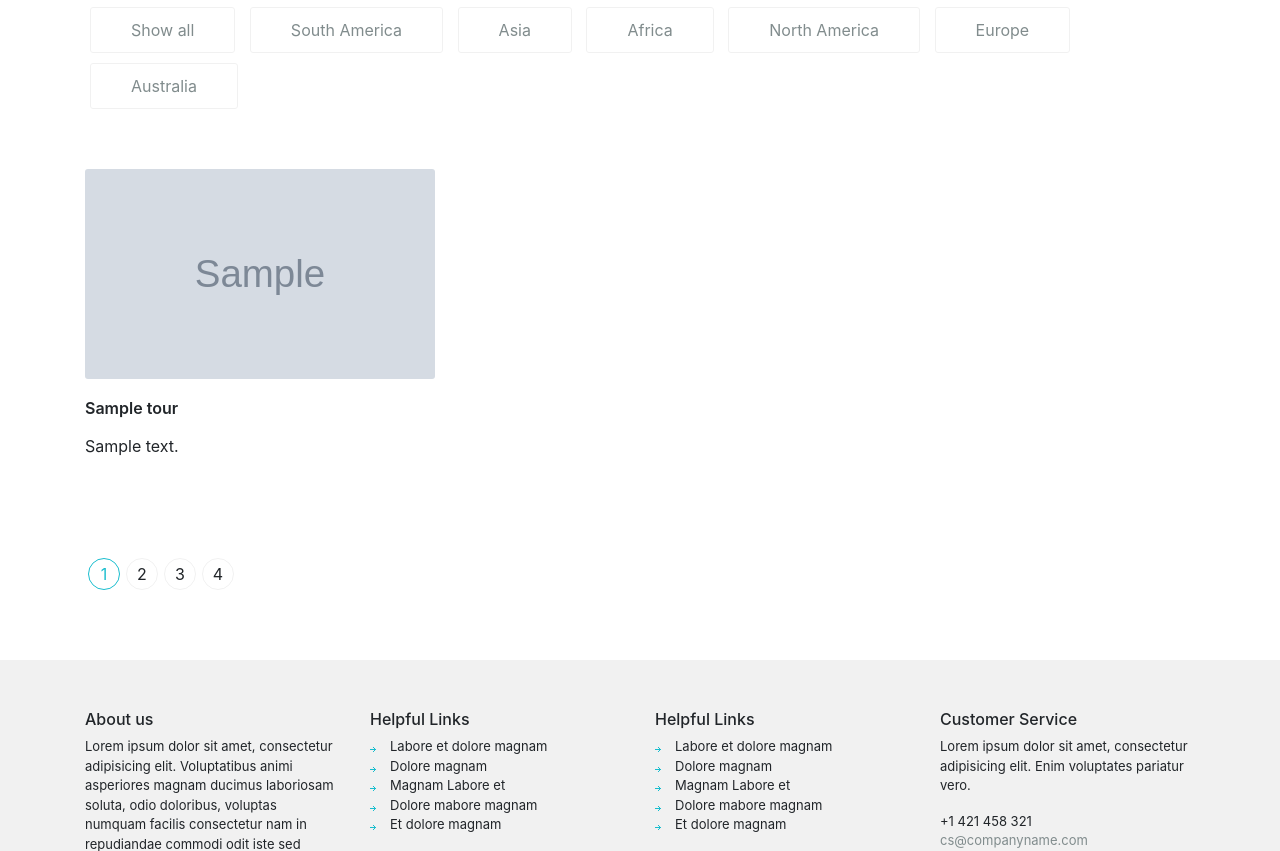
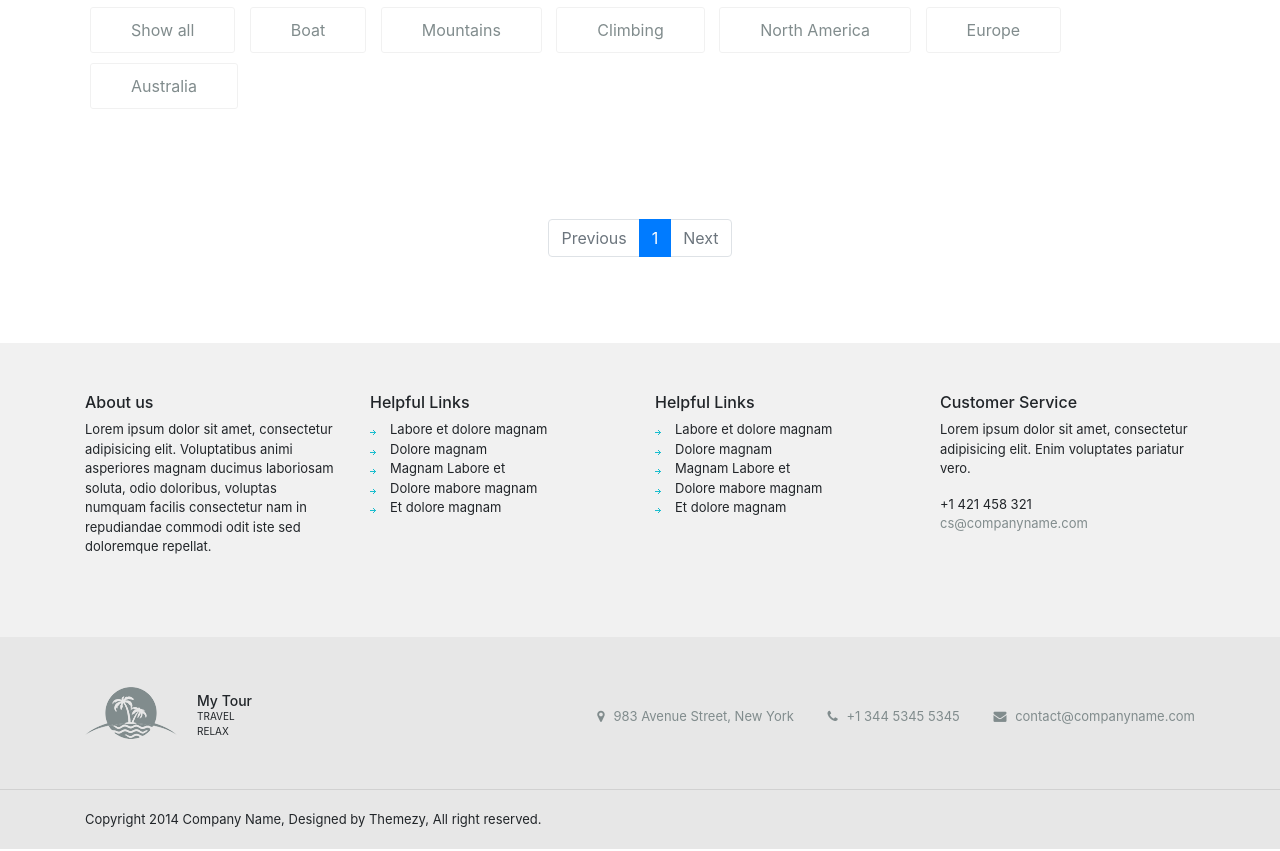
Before and after one commit to DuyTruong159/quanlydulich, a Django app: page /tour_list/ in a window 1280 px wide. Shown: the part 118-969 px from the top of the page. Run offline with Django 3.2, Linux system fonts and the light colour scheme; tables that the repository leaves empty hold one stand-in row (values such as "Sample post"); grey boxes marked "Sample" are stand-in pictures; some libraries are stand-ins or nearby versions.

Commit message:
lam sao de paginator muc tour

```diff
--- a/qldlpj/qldlapp/models.py
+++ b/qldlpj/qldlapp/models.py
@@ -33,4 +33,4 @@
     tour = models.ForeignKey("Tour", related_name="seats", on_delete=models.CASCADE, null=True)
 
 class Tag(ItemBase):
-    tour = models.ManyToManyField("Tour", related_name="tags")
+    tour = models.ManyToManyField("Tour", related_name="tags", blank=True)
--- a/qldlpj/qldlapp/templates/tour.html
+++ b/qldlpj/qldlapp/templates/tour.html
@@ -15,15 +15,17 @@
                     <option value=".australia">Australia</option>
                 </select>
                 <a href="#" class=" current wow fadeInRight" data-filter="*">Show all</a>
-                <a href="#" class="wow fadeInRight" data-wow-delay=".2s" data-filter=".south-america">South America</a>
-                <a href="#" class="wow fadeInRight" data-wow-delay=".4s" data-filter=".asia">Asia</a>
-                <a href="#" class="wow fadeInRight" data-wow-delay=".6s" data-filter=".africa">Africa</a>
+                <a href="#" class="wow fadeInRight" data-wow-delay=".2s" data-filter=".south-america">Boat</a>
+                <a href="#" class="wow fadeInRight" data-wow-delay=".4s" data-filter=".asia">Mountains</a>
+                <a href="#" class="wow fadeInRight" data-wow-delay=".6s" data-filter=".africa">Climbing</a>
                 <a href="#" class="wow fadeInRight" data-wow-delay=".8s" data-filter=".north-america">North America</a>
                 <a href="#" class="wow fadeInRight" data-wow-delay="1s" data-filter=".europe">Europe</a>
                 <a href="#" class="wow fadeInRight" data-wow-delay="1.2s" data-filter=".australia">Australia</a>
             </div>
             <div class="filterable-items">
-                {% for item in tour %}
+                {% for t in tag %}
+                {% if t.name == "Boat" %}
+                {% for item in tboat %}
                 {% load static %}
                 <div class="filterable-item south-america">
                     <article class="offer-item">
@@ -34,16 +36,18 @@
                         <p>{{ item.description | safe| linebreaks }}</p>
                         {% for s in seat1 %}
                         {% if s.tour.id == item.id %}
+                        {% load humanize %}
                         <div class="price">
-                            <strong>{{ s.price }}</strong>
+                            <strong>{{ s.price | intcomma }},000 VND</strong>
                             <small>/ {{ s.name }}</small>
                         </div>
                         {% endif %}
                         {% endfor %}
                         {% for s in seat2 %}
                         {% if s.tour.id == item.id %}
+                        {% load humanize %}
                         <div class="price">
-                            <strong>{{ s.price }}</strong>
+                            <strong>{{ s.price | intcomma }},000 VND</strong>
                             <small>/ {{ s.name }}</small>
                         </div>
                         {% endif %}
@@ -51,14 +55,125 @@
                     </article>
                 </div>
                 {% endfor %}
+                {% elif t.name == "Mountains" %}
+                {% for item in tmountain %}
+                {% load static %}
+                <div class="filterable-item asia">
+                    <article class="offer-item">
+                        <figure class="featured-image">
+                            <img src="{% static item.image.url %}" alt="{{ item.name }}" width="118" height="210">
+                        </figure>
+                        <h2 class="entry-title"><a href="#">{{ item.name }}</a></h2>
+                        <p>{{ item.description | safe| linebreaks }}</p>
+                        {% for s in seat1 %}
+                        {% if s.tour.id == item.id %}
+                        {% load humanize %}
+                        <div class="price">
+                            <strong>{{ s.price | intcomma }},000 VND</strong>
+                            <small>/ {{ s.name }}</small>
+                        </div>
+                        {% endif %}
+                        {% endfor %}
+                        {% for s in seat2 %}
+                        {% if s.tour.id == item.id %}
+                        {% load humanize %}
+                        <div class="price">
+                            <strong>{{ s.price | intcomma }},000 VND</strong>
+                            <small>/ {{ s.name }}</small>
+                        </div>
+                        {% endif %}
+                        {% endfor %}
+                    </article>
+                </div>
+                {% endfor %}
+                {% elif t.name == 'Climbing' %}
+                {% for item in tclimb %}
+                {% load static %}
+                <div class="filterable-item africa">
+                    <article class="offer-item">
+                        <figure class="featured-image">
+                            <img src="{% static item.image.url %}" alt="{{ item.name }}" width="118" height="210">
+                        </figure>
+                        <h2 class="entry-title"><a href="#">{{ item.name }}</a></h2>
+                        <p>{{ item.description | safe| linebreaks }}</p>
+                        {% for s in seat1 %}
+                        {% if s.tour.id == item.id %}
+                        {% load humanize %}
+                        <div class="price">
+                            <strong>{{ s.price | intcomma }},000 VND</strong>
+                            <small>/ {{ s.name }}</small>
+                        </div>
+                        {% endif %}
+                        {% endfor %}
+                        {% for s in seat2 %}
+                        {% if s.tour.id == item.id %}
+                        {% load humanize %}
+                        <div class="price">
+                            <strong>{{ s.price | intcomma }},000 VND</strong>
+                            <small>/ {{ s.name }}</small>
+                        </div>
+                        {% endif %}
+                        {% endfor %}
+                    </article>
+                </div>
+                {% endfor %}
+                {% endif %}
+                {% endfor %}
             </div>
 
-            <div class="pagination wow fadeInUp">
-                <span class="page-numbers current">1</span>
-                <a href="#" class="page-numbers">2</a>
-                <a href="#" class="page-numbers">3</a>
-                <a href="#" class="page-numbers">4</a>
-            </div>
+            <!--Pagination-->
+            <nav aria-label="Page navigation example">
+                <ul class="pagination justify-content-center">
+                {% if tour.has_previous %}
+                    <li class="page-item">
+                    <a class="page-link" href="?page={{ tour.previous_page_number }}">Previous</a>
+                  </li>
+                {% else %}
+                    <li class="page-item disabled">
+                    <a class="page-link" href="#" tabindex="-1" aria-disabled="true">Previous</a>
+                  </li>
+                {% endif %}
+
+                {% if tour.number|add:'-4' > 1 %}
+                    <li class="page-item"><a class="page-link" href="?page={{ tour.number|add:'-5' }}">&hellip;</a></li>
+                {% endif %}
+
+                {% for i in tour.paginator.page_range %}
+                    {% if tour.number == i %}
+                        <li class="page-item active" aria-current="page">
+                      <span class="page-link">
+                        {{ i }}
+                        <span class="sr-only">(current)</span>
+                      </span>
+                    </li>
+                    {% elif i > tour.number|add:'-5' and i < tour.number|add:'5' %}
+                         <li class="page-item"><a class="page-link" href="?page={{ i }}">{{ i }}</a></li>
+                    {% endif %}
+                {% endfor %}
+
+                {% if tour.paginator.num_pages > tour.number|add:'4' %}
+                   <li class="page-item"><a class="page-link" href="?page={{ tour.number|add:'5' }}">&hellip;</a></li>
+                {% endif %}
+
+                {% if tour.has_next %}
+                    <li class="page-item">
+                    <a class="page-link" href="?page={{ tour.next_page_number }}">Next</a>
+                  </li>
+                {% else %}
+                    <li class="page-item disabled">
+                    <a class="page-link" href="#" tabindex="-1" aria-disabled="true">Next</a>
+                  </li>
+                {% endif %}
+              </ul>
+            </nav>
+            <!--end of Pagination-->
+
+<!--            <div class="pagination wow fadeInUp">-->
+<!--                <span class="page-numbers current">1</span>-->
+<!--                <a href="#" class="page-numbers">2</a>-->
+<!--                <a href="#" class="page-numbers">3</a>-->
+<!--                <a href="#" class="page-numbers">4</a>-->
+<!--            </div>-->
 
         </div>
 
--- a/qldlpj/qldlapp/views.py
+++ b/qldlpj/qldlapp/views.py
@@ -1,3 +1,5 @@
+from itertools import chain
+
 from django.core.paginator import Paginator, PageNotAnInteger, EmptyPage
 from django.shortcuts import render
 from rest_framework import viewsets, permissions, status
@@ -6,6 +8,7 @@
 from .models import *
 from .Serializers import *
 import random
+
 
 def index(request):
     tour = Tour.objects.filter(available=True)
@@ -22,12 +25,34 @@
     s = random.sample(s, 3)
     return render(request, template_name='index.html', context={"tour": page_obj, "ran": s})
 
+
 def aboutus(request):
     return render(request, template_name='about_us.html')
 
+
 def mytour(request):
-    tour = Tour.objects.filter(available=True)
-    pagination = Paginator(tour, 20)
+    seat1 = Seat.objects.filter(name__icontains='Adults')
+    seat2 = Seat.objects.filter(name__icontains='Childrens')
+
+    tag = Tag.objects.all()
+
+    tboat = Tour.objects.filter(tags__name__icontains='Boat', available=True)
+    tboatran = list(tboat)
+    tboatcount = tboat.count()
+    tboatran = random.sample(tboatran, tboatcount)
+
+    tmountain = Tour.objects.filter(tags__name__icontains='Mountains', available=True)
+    tmountainran = list(tmountain)
+    tmountaincount = tmountain.count()
+    tmountainran = random.sample(tmountainran, tmountaincount)
+
+    tclimb = Tour.objects.filter(tags__name__icontains='Climbing', available=True)
+    tclimbran = list(tclimb)
+    tclimbcount = tclimb.count()
+    tclimbran = random.sample(tclimbran, tclimbcount)
+
+    tour = list(chain(tboat, tmountain, tclimb))
+    pagination = Paginator(tour, 8)
     page_number = request.GET.get("page", 1)
     try:
         page_obj = pagination.page(page_number)
@@ -36,16 +61,18 @@
     except EmptyPage:
         page_obj = pagination.page(pagination.num_pages)
 
-    seat1 = Seat.objects.filter(name__icontains='Adults')
-    seat2 = Seat.objects.filter(name__icontains='Childrens')
+    return render(request, template_name='tour.html',
+                  context={"tour": page_obj, "seat1": seat1, "seat2": seat2, "tag": tag, "tboat": tboatran,
+                           "tmountain": tmountainran, "tclimb": tclimbran})
 
-    return render(request, template_name='tour.html', context={"tour": page_obj, "seat1": seat1, "seat2": seat2})
 
 def customerprotec(request):
     return render(request, template_name='customer_protection.html')
 
+
 def contact(request):
     return render(request, template_name='contact.html')
+
 
 class CityViewSet(viewsets.ModelViewSet):
     queryset = City.objects.all()
@@ -55,6 +82,7 @@
         if self.action == 'list':
             return [permissions.AllowAny()]
         return [permissions.IsAuthenticated()]
+
 
 class TourViewSet(viewsets.ModelViewSet):
     queryset = Tour.objects.all()
@@ -89,6 +117,7 @@
         return Response(data=TourSerializer(t, context={'request': request}).data,
                         status=status.HTTP_200_OK)
 
+
 class SeatViewSet(viewsets.ModelViewSet):
     queryset = Seat.objects.all()
     serializer_class = SeatSerializer
@@ -97,6 +126,7 @@
         if self.action == 'list':
             return [permissions.AllowAny()]
         return [permissions.IsAuthenticated()]
+
 
 class TagViewSet(viewsets.ModelViewSet):
     queryset = Tag.objects.all()
@@ -107,6 +137,7 @@
             return [permissions.AllowAny()]
         return [permissions.IsAuthenticated()]
 
+
 class UserViewSet(viewsets.ModelViewSet):
     queryset = User.objects.all()
     serializer_class = UserSerializer
--- a/qldlpj/qldlpj/settings.py
+++ b/qldlpj/qldlpj/settings.py
@@ -41,6 +41,7 @@
     'ckeditor',
     'ckeditor_uploader',
     'rest_framework',
+    'django.contrib.humanize',
 ]
 
 MIDDLEWARE = [
```
Also changed, not shown: qldlpj/qldlapp/migrations/0011_alter_tag_tour.py (added), qldlpj/qldlapp/static/img/2021/08/145.jpeg (added).
